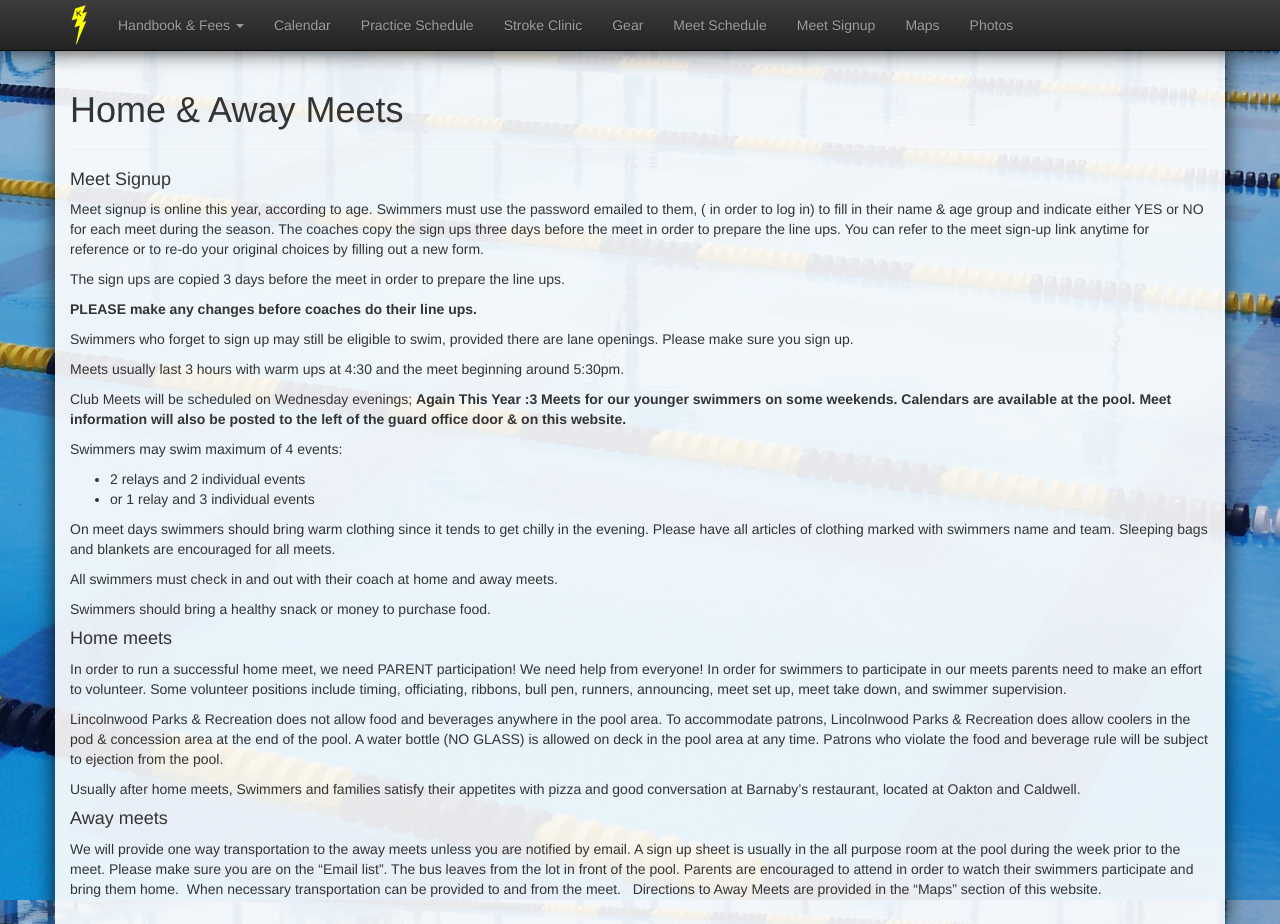
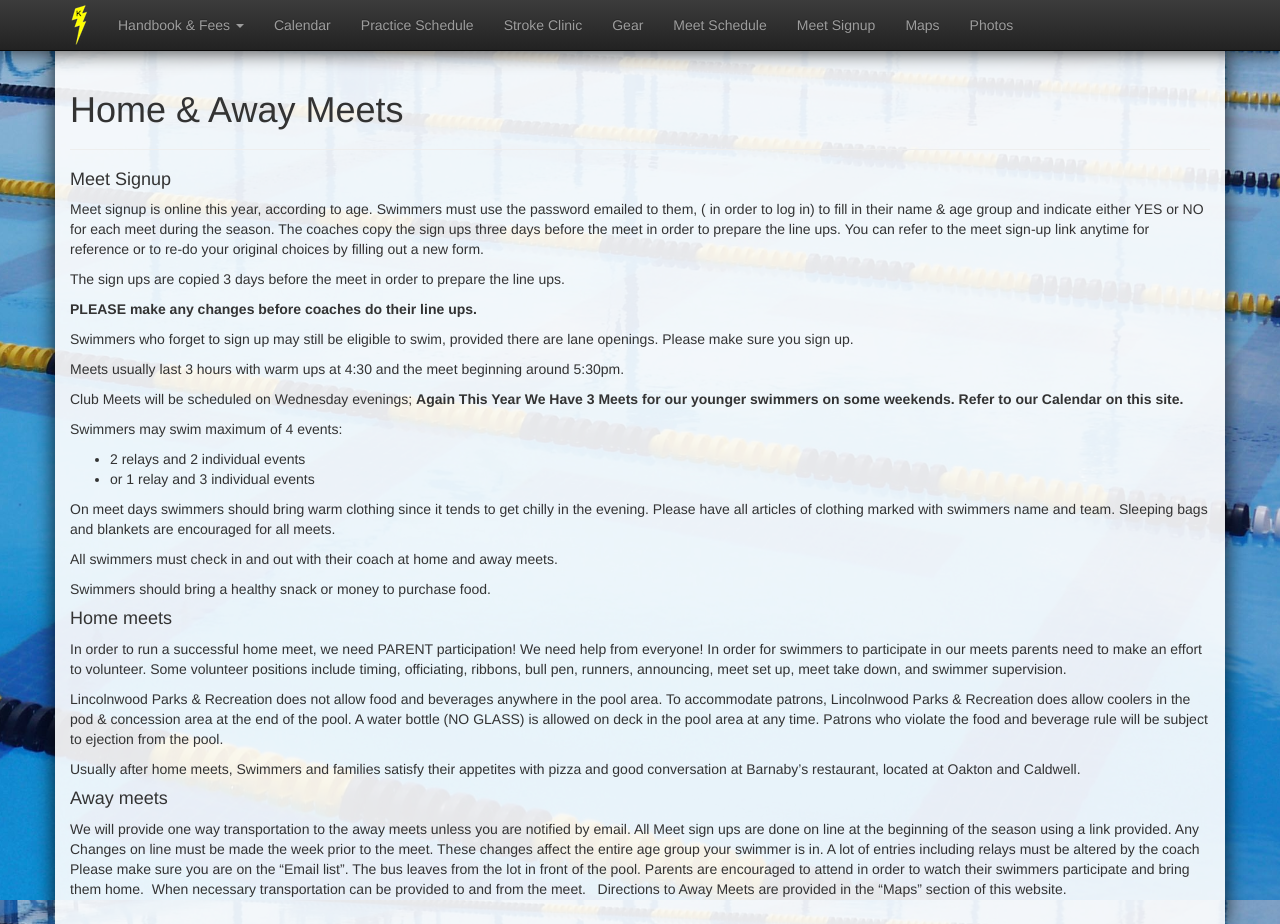
Before and after one commit to schickm/lwlightning.org, a Jekyll site: the page built from swimteam-handbook/home-away-meets.md, in a window 1280 px wide and 924 px high. Built offline with Jekyll 4.4.1, drawn with Linux system fonts in a browser that asks for light colours; nearby versions of some CDN libraries; comment, search, counter and statistics services are not loaded.

Commit message:
Update home-away-meets.md
Not sure what this box is for so I am giving you a note
Any Changes on line must be made the week prior to the meet (Matt can this be bold letters?)

```diff
--- a/swimteam-handbook/home-away-meets.md
+++ b/swimteam-handbook/home-away-meets.md
@@ -31,7 +31,7 @@ Swimmers who forget to sign up may still be eligible to swim, provided there are
 
 Meets usually last 3 hours with warm ups at 4:30 and the meet beginning around 5:30pm.
 
-Club Meets will be scheduled on Wednesday evenings; <strong>Again This Year :3 Meets for our younger swimmers on some weekends.<strong> Calendars are available at the pool. Meet information will also be posted to the left of the guard office door &amp; on this website.
+Club Meets will be scheduled on Wednesday evenings; <strong>Again This Year We Have 3 Meets for our younger swimmers on some weekends.<strong> Refer to our Calendar on this site.
 
 Swimmers may swim maximum of 4 events:
 
@@ -54,4 +54,4 @@ Usually after home meets, Swimmers and families satisfy their appetites with piz
 
 #### Away meets
 
-We will provide one way transportation to the away meets unless you are notified by email. A sign up sheet is usually in the all purpose room at the pool during the week prior to the meet. Please make sure you are on the "Email list". The bus leaves from the lot in front of the pool. Parents are encouraged to attend in order to watch their swimmers participate and bring them home.&nbsp; When necessary transportation can be provided to and from the meet. &nbsp; Directions to Away Meets are provided in the "Maps" section of this website.
+We will provide one way transportation to the away meets unless you are notified by email. All Meet sign ups are done on line at the beginning of the season using a link provided. Any Changes on line must be made the week prior to the meet. These changes affect the entire age group your swimmer is in. A lot of entries including relays must be altered by the coach Please make sure you are on the "Email list". The bus leaves from the lot in front of the pool. Parents are encouraged to attend in order to watch their swimmers participate and bring them home.&nbsp; When necessary transportation can be provided to and from the meet. &nbsp; Directions to Away Meets are provided in the "Maps" section of this website.
```
